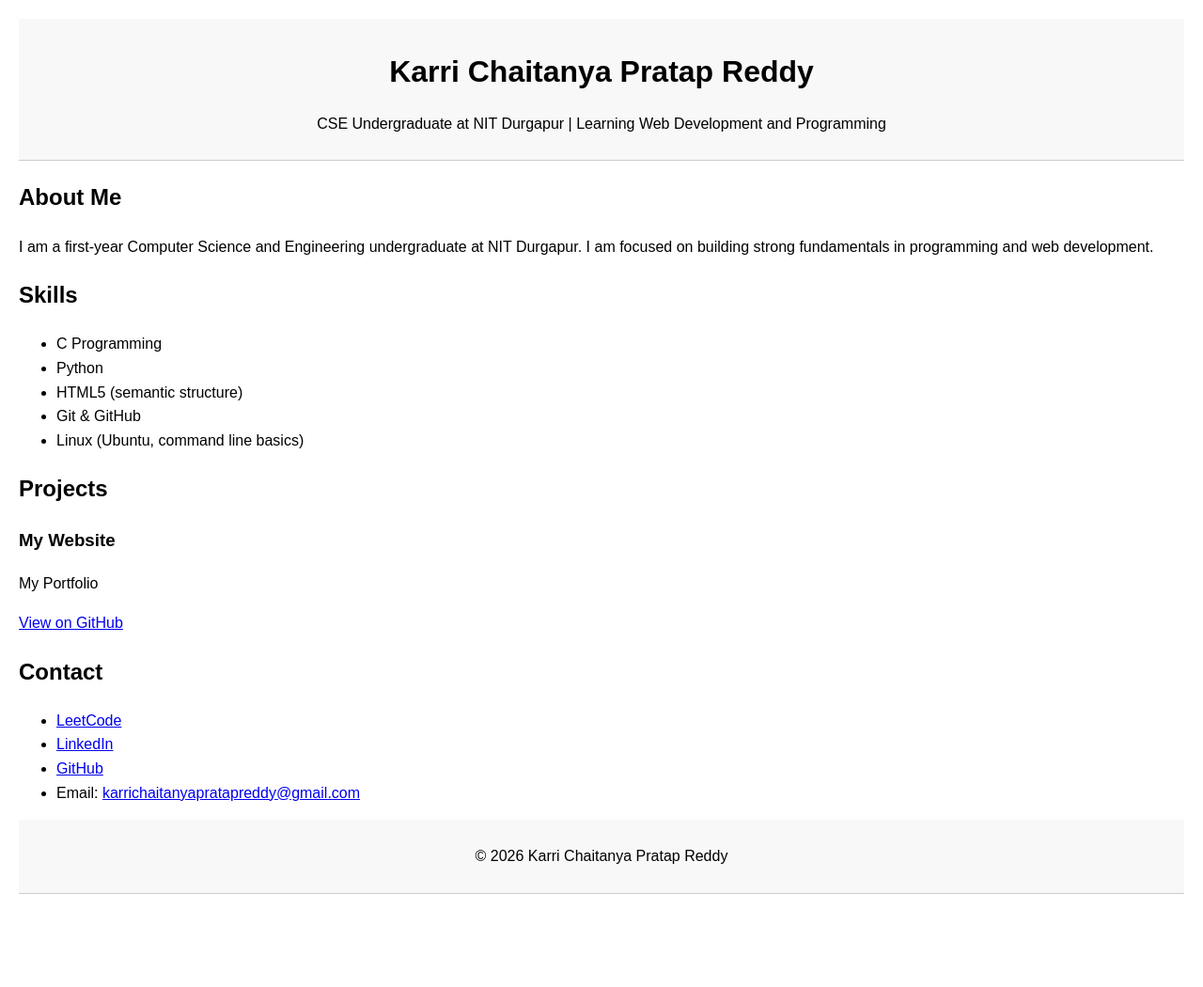
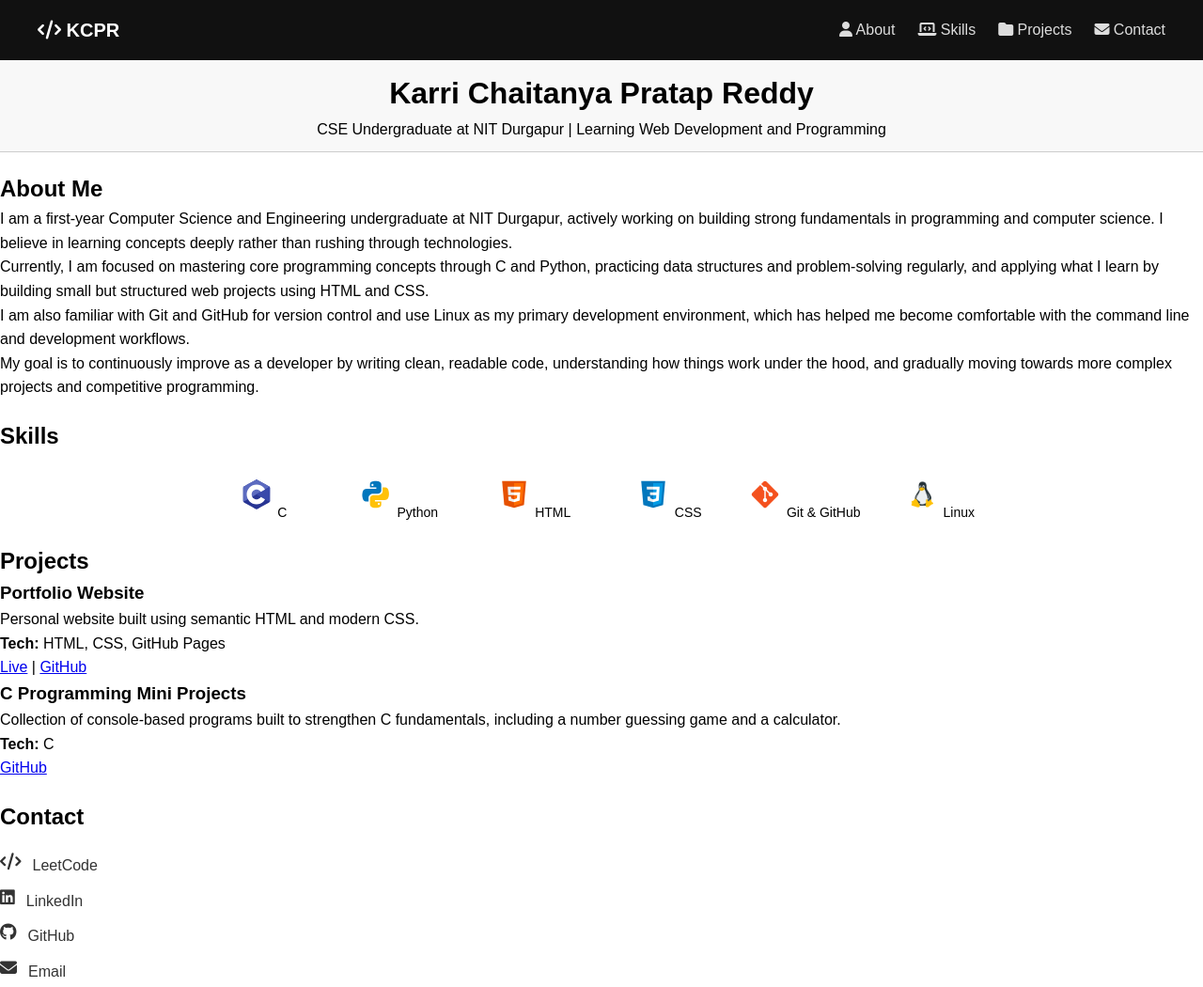
Before and after one commit to KarriChaitanyaPratapReddy/My-Website, a plain HTML site: page index.html in a window 1280 px wide. Shown: the top 1050 px of the page at 94% size. Before the commit the page ends 971 px from the top, so only its background shows below. Drawn offline with Linux system fonts and the light colour scheme.

Commit message:
Updating

```diff
--- a/index.html
+++ b/index.html
@@ -5,9 +5,28 @@
     <meta name="description" content="Personal website of Karri Chaitanya Pratap Reddy, CSE undergraduate at NIT Durgapur.">
     <title>Karri Chaitanya Pratap Reddy | CSE Undergraduate</title>
     <link rel="stylesheet" href="style.css">
+    <link
+  rel="stylesheet"
+  href="https://cdnjs.cloudflare.com/ajax/libs/font-awesome/6.5.1/css/all.min.css"
+/>
+
 </head>
 
 <body>
+
+<nav class="nav-bar">
+  <div class="logo">
+    <i class="fa-solid fa-code"></i> KCPR
+  </div>
+
+  <ul class="nav-links">
+    <li><a href="#about"><i class="fa-solid fa-user"></i> About</a></li>
+    <li><a href="#skills"><i class="fa-solid fa-laptop-code"></i> Skills</a></li>
+    <li><a href="#projects"><i class="fa-solid fa-folder"></i> Projects</a></li>
+    <li><a href="#contact"><i class="fa-solid fa-envelope"></i> Contact</a></li>
+  </ul>
+</nav>
+
 
 <header>
     <h1>Karri Chaitanya Pratap Reddy</h1>
@@ -16,58 +35,143 @@
 
 <main>
 
-<section>
+<section id="about">
   <h2>About Me</h2>
   <p>
-        I am a first-year Computer Science and Engineering undergraduate at NIT Durgapur.
-        I am focused on building strong fundamentals in programming and web development.
+    I am a first-year Computer Science and Engineering undergraduate at NIT Durgapur,
+    actively working on building strong fundamentals in programming and computer science.
+    I believe in learning concepts deeply rather than rushing through technologies.
+  </p>
+
+  <p>
+    Currently, I am focused on mastering core programming concepts through C and Python,
+    practicing data structures and problem-solving regularly, and applying what I learn
+    by building small but structured web projects using HTML and CSS.
+  </p>
+
+  <p>
+    I am also familiar with Git and GitHub for version control and use Linux as my primary
+    development environment, which has helped me become comfortable with the command line
+    and development workflows.
+  </p>
+
+  <p>
+    My goal is to continuously improve as a developer by writing clean, readable code,
+    understanding how things work under the hood, and gradually moving towards more
+    complex projects and competitive programming.
   </p>
 </section>
 
-<section>
+
+<section id="skills">
   <h2>Skills</h2>
-    <ul>
-        <li>C Programming</li>
-        <li>Python</li>
-        <li>HTML5 (semantic structure)</li>
-        <li>Git & GitHub</li>
-        <li>Linux (Ubuntu, command line basics)</li>
-    </ul>
-</section>
 
-<section>
-  <h2>Projects</h2>
-  <article>
-    <h3>My Website</h3>
-    <p>My Portfolio</p>
-    <p><a href="https://karrichaitanyapratapreddy.github.io/My-Website/">View on GitHub</a></p>
-  </article>
+  <div class="skills-icons">
+    <div class="skill-item">
+      <img src="icons/c.svg" alt="C Programming">
+      <span>C </span>
+    </div>
+
+    <div class="skill-item">
+      <img src="icons/python.svg" alt="Python">
+      <span>Python</span>
+    </div>
+
+    <div class="skill-item">
+      <img src="icons/html.svg" alt="HTML">
+      <span>HTML</span>
+    </div>
+
+    <div class="skill-item">
+      <img src="icons/css.svg" alt="CSS">
+      <span>CSS</span>
+    </div>
+
+    <div class="skill-item">
+      <img src="icons/git.svg" alt="Git & GitHub">
+      <span>Git & GitHub</span>
+    </div>
+
+    <div class="skill-item">
+      <img src="icons/linux.png" alt="Linux">
+      <span>Linux</span>
+    </div>
+  </div>
 </section>
 
 
-<section>
+<section id="projects">
+  <h2>Projects</h2>
+
+  <article class="project">
+    <h3>Portfolio Website</h3>
+    <p>Personal website built using semantic HTML and modern CSS.</p>
+    <p><strong>Tech:</strong> HTML, CSS, GitHub Pages</p>
+    <a href="https://karrichaitanyapratapreddy.github.io/My-Website/" target="_blank">Live</a> |
+    <a href="https://github.com/KarriChaitanyaPratapReddy/My-Website" target="_blank">GitHub</a>
+  </article>
+
+  <article class="project">
+  <h3>C Programming Mini Projects</h3>
+  <p>
+    Collection of console-based programs built to strengthen C fundamentals,
+    including a number guessing game and a calculator.
+  </p>
+  <p><strong>Tech:</strong> C</p>
+  <a href="https://github.com/KarriChaitanyaPratapReddy/project-in-c-programming" target="_blank">GitHub</a>
+</article>
+
+</section>
+<section id="contact">
   <h2>Contact</h2>
-    <ul>
+
+  <ul class="contact-list">
     <li>
-            <a href="https://leetcode.com/u/kcpr_codes/" target="_blank">LeetCode</a>
+      <a href="https://leetcode.com/u/kcpr_codes/" target="_blank">
+        <i class="fa-solid fa-code"></i>
+        LeetCode
+      </a>
     </li>
+
     <li>
-            <a href="https://www.linkedin.com/in/karri-chaitanya-pratap-reddy" target="_blank">LinkedIn</a>
+      <a href="https://www.linkedin.com/in/karri-chaitanya-pratap-reddy" target="_blank">
+        <i class="fa-brands fa-linkedin"></i>
+        LinkedIn
+      </a>
     </li>
+
     <li>
-            <a href="https://github.com/KarriChaitanyaPratapReddy" target="_blank">GitHub</a>
+      <a href="https://github.com/KarriChaitanyaPratapReddy" target="_blank">
+        <i class="fa-brands fa-github"></i>
+        GitHub
+      </a>
     </li>
+
     <li>
-            Email: <a href="mailto:karrichaitanyapratapreddy@gmail.com">
-                karrichaitanyapratapreddy@gmail.com
+      <a href="mailto:karrichaitanyapratapreddy@gmail.com">
+        <i class="fa-solid fa-envelope"></i>
+        Email
       </a>
     </li>
   </ul>
 </section>
 
+
 </main>
 
 <footer>
+  <section id="feedback">
+  <h2>Feedback</h2>
+
+  <form class="feedback-form" action="#" method="post">
+    <input type="text" name="name" placeholder="Name" required>
+    <input type="email" name="email" placeholder="Email" required>
+    <textarea name="message" rows="4" placeholder="Your feedback" required></textarea>
+    <button type="submit">Send</button>
+  </form>
+</section>
+
+
     <p>© 2026 Karri Chaitanya Pratap Reddy</p>
 </footer>
 
--- a/style.css
+++ b/style.css
@@ -1,8 +1,49 @@
+* {
+  margin: 0;
+  padding: 0;
+  box-sizing: border-box;
+  font-family: Arial, sans-serif;
+}
+
+.nav-bar {
+  display: flex;
+  justify-content: space-between;
+  align-items: center;
+  padding: 16px 40px;
+  background-color: #111;
+  position: sticky;
+  top: 0;
+
+}
+
+.logo {
+  color: #fff;
+  font-size: 20px;
+  font-weight: bold;
+}
+
+.nav-links {
+  list-style: none;
+  display: flex;
+  gap: 24px;
+}
+
+.nav-links a {
+  text-decoration: none;
+  color: #ddd;
+  font-size: 16px;
+  transition: color 0.3s ease;
+}
+
+.nav-links a:hover {
+  color: #00bfff;
+}
+
+
 body {
-    font-family: Arial, sans-serif;
     line-height: 1.6;
     margin: 0;
-    padding: 20px;
+    padding: 0;
 }
 
 header, footer {
@@ -20,3 +61,91 @@ h1 {
 section {
     margin-top: 20px;
 }
+
+
+
+.skills-icons {
+  display: flex;
+  flex-wrap: wrap;
+  justify-content: center;
+  gap: 24px;
+  margin-top: 25px;
+}
+
+.skill-item {
+  width: 120px;
+  text-align: center;
+}
+
+.skill-item img {
+  width: 36px;
+  height: 36px;
+  object-fit: contain;
+  margin-bottom: 6px;
+}
+
+.skill-item span {
+  font-size: 14px;
+}
+
+.contact-list {
+  list-style: none;
+  padding: 0;
+  margin: 20px auto;
+}
+
+.contact-list li {
+  margin: 12px 0;
+}
+
+.contact-list a {
+  display: flex;
+  align-items: right;
+  gap: 12px;
+  text-decoration: none;
+  font-size: 16px;
+  color: #333;
+  transition: color 0.2s ease;
+}
+
+.contact-list i {
+  font-size: 18px;
+}
+
+.contact-list a:hover {
+  color: #0077cc;
+}
+
+
+#feedback {
+
+  text-align: center;
+}
+
+.feedback-form {
+  max-width: 400px;
+  margin: 20px auto;
+}
+
+.feedback-form input,
+.feedback-form textarea {
+  width: 100%;
+  padding: 10px;
+  margin-bottom: 12px;
+  border: 1px solid #ccc;
+  border-radius: 4px;
+  font-size: 14px;
+}
+
+.feedback-form button {
+  padding: 10px 16px;
+  border: none;
+  background: #0077cc;
+  color: #fff;
+  border-radius: 4px;
+  cursor: pointer;
+}
+
+.feedback-form button:hover {
+  background: #005fa3;
+}
```
Also changed, not shown: icons/c.svg (added), icons/css.svg (added), icons/git.svg (added), icons/html.svg (added), icons/linux.png (added), icons/python.svg (added). Lines whose indentation alone changed are shown as unchanged.
